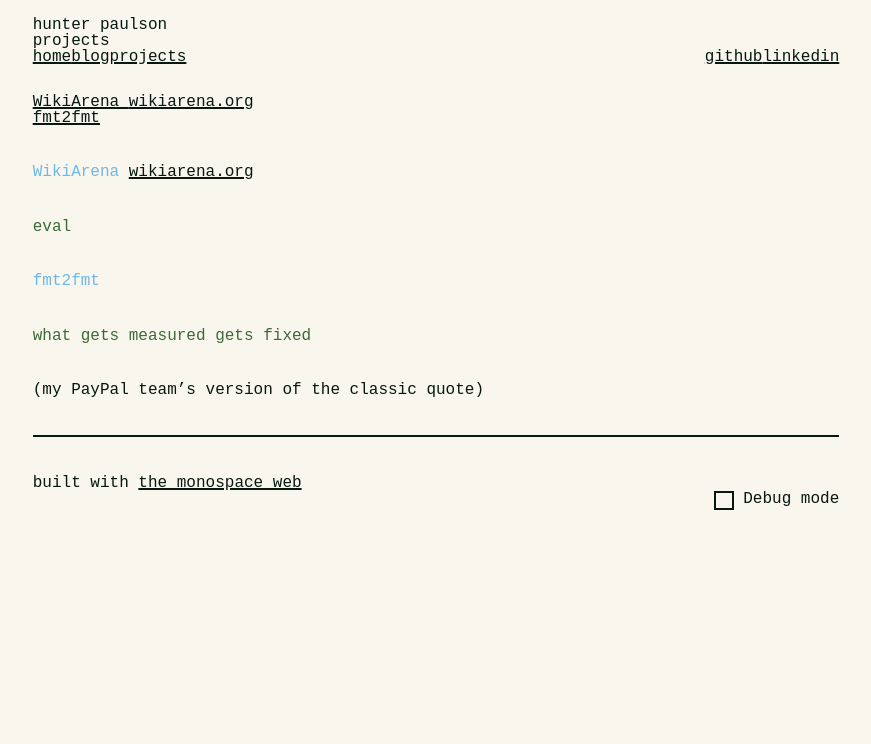
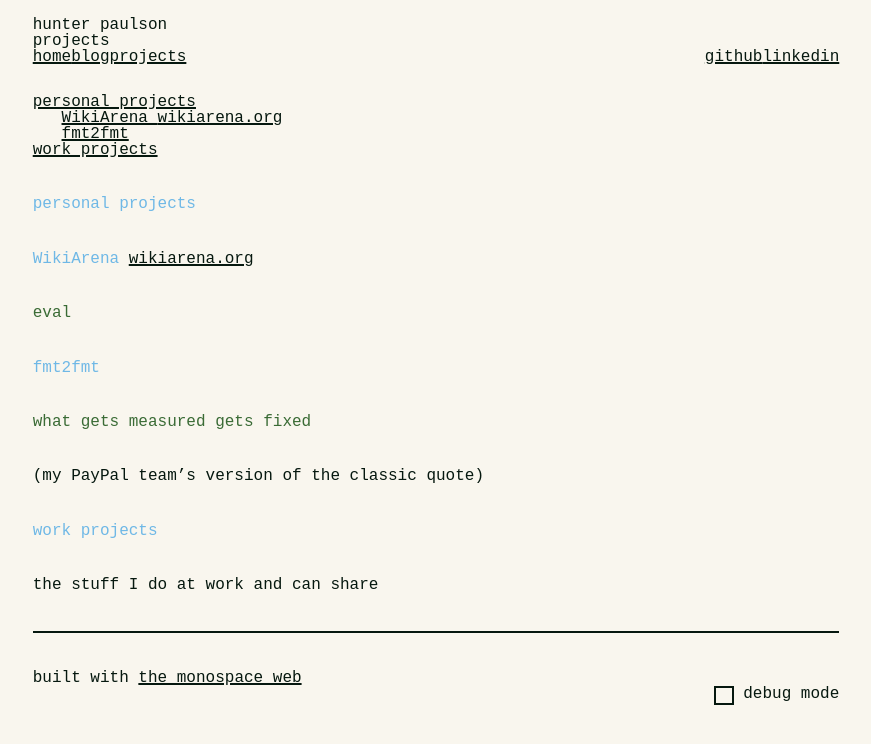
Before and after one commit to hunterpaulson/hunterpaulson.github.io, a website built with Vite: page projects/index.html in a window 1280 px wide. Shown: the whole page, without its empty margins (204-1075 px from the left). Built offline with nearby package versions, Linux system fonts and the light colour scheme; a web font is replaced by a local one.

Commit message:
don't forget projects html

```diff
--- a/projects/index.html
+++ b/projects/index.html
@@ -28,10 +28,15 @@
 </table>
 <nav id="TOC" role="doc-toc">
 <ul class="incremental">
+<li><a href="#personal-projects">personal projects</a>
+<ul class="incremental">
 <li><a href="#wikiarena-wikiarena.org">WikiArena <span>wikiarena.org</span></a></li>
 <li><a href="#fmt2fmt">fmt2fmt</a></li>
+</ul></li>
+<li><a href="#work-projects">work projects</a></li>
 </ul>
 </nav>
+<h1 id="personal-projects">personal projects</h1>
 <h2 id="wikiarena-wikiarena.org">WikiArena <a href="https://wikiarena.org">wikiarena.org</a></h2>
 <blockquote>
 <p>eval</p>
@@ -41,10 +46,12 @@
 <p>what gets measured gets fixed</p>
 </blockquote>
 <p>(my PayPal team’s version of the classic quote)</p>
+<h1 id="work-projects">work projects</h1>
+<p>the stuff I do at work and can share</p>
 <hr />
 <footer class="site-footer">
   <span>built with <a href="https://owickstrom.github.io/the-monospace-web/">the monospace web</a></span>
-  <label class="debug-toggle-label"><input type="checkbox" class="debug-toggle" /> Debug mode</label>
+  <label class="debug-toggle-label"><input type="checkbox" class="debug-toggle" /> debug mode</label>
 </footer>
   <div class="debug-grid"></div>
   <script src="/src/index.js"></script>
```
